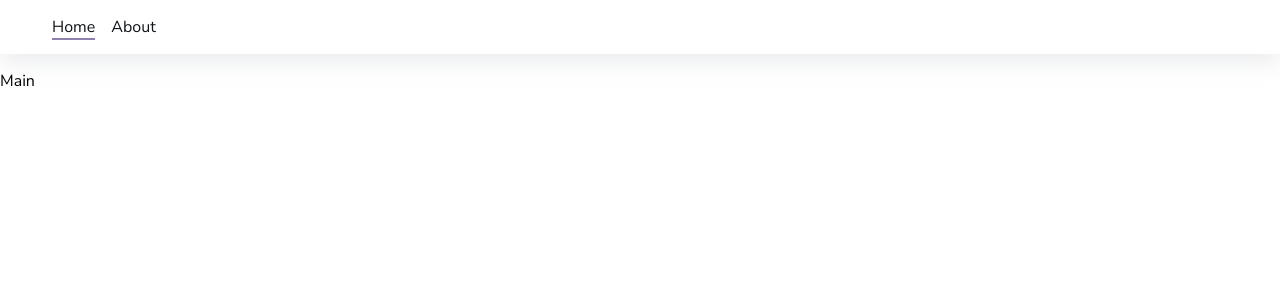
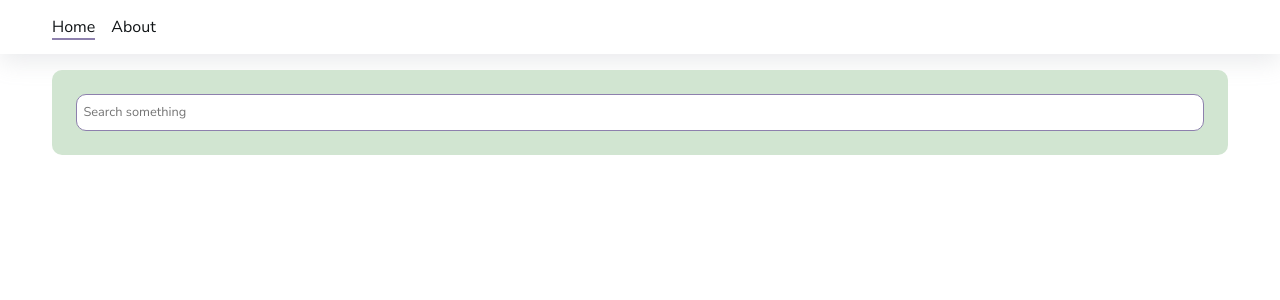
Before and after one commit to valr0lipsk/rsschool, a React (Vite) app: page / in a window 1280 px wide. Shown: the top 300 px of the page. Built offline with nearby package versions, Linux system fonts and the light colour scheme.

Commit message:
feat: implement search

```diff
--- /dev/null
+++ b/src/components/search/Search.module.scss
@@ -0,0 +1,24 @@
+.wrapper {
+  width: 100%;
+  background-color: var(--color-01);
+  padding: 1.5em;
+  border-radius: var(--radius);
+}
+
+.search {
+  width: 100%;
+  border-radius: var(--radius);
+  outline: none;
+  border: 1px solid var(--color-02);
+  padding: 0.65em 0.5em;
+  font-family: var(--font-family);
+  font-size: var(--fs-sm);
+
+  &:focus {
+    box-shadow: var(--color-02-1) 0 0 3px;
+  }
+
+  &:hover {
+    border-color: var(--color-02-1);
+  }
+}
--- /dev/null
+++ b/src/components/search/Search.tsx
@@ -0,0 +1,41 @@
+import React, { Component } from 'react';
+import style from './Search.module.scss';
+
+interface State {
+  search: string;
+}
+
+export default class Search extends Component {
+  state: State = {
+    search: '',
+  };
+
+  componentDidMount() {
+    const cachedValue = localStorage.getItem('search');
+    if (cachedValue) this.setState((state: State) => ({ ...state, search: cachedValue }));
+  }
+
+  componentWillUnmount() {
+    localStorage.setItem('search', this.state.search);
+  }
+
+  handleChange = (event: React.ChangeEvent<HTMLInputElement>) => {
+    const value = event.target.value;
+    this.setState((state: State) => ({ ...state, search: value }));
+  };
+
+  render() {
+    return (
+      <div className={style.wrapper}>
+        <input
+          className={style.search}
+          type="search"
+          id="search"
+          placeholder="Search something"
+          value={this.state.search}
+          onChange={this.handleChange}
+        />
+      </div>
+    );
+  }
+}
--- a/src/index.scss
+++ b/src/index.scss
@@ -7,10 +7,13 @@
 
 :root {
   --color-00: #fff;
-  --color-01: #c2e1c2;
+  --color-01: #d1e5d1;
   --color-02: #8d80ad;
+  --color-02-1:#8e6bdd;
   --color-03: #111517;
+
   --shadow: rgba(149, 157, 165, 0.2) 0 8px 24px;
+  --radius: 10px;
   --font-family: 'Nunito Sans', sans-serif;
 
   --fs-sm: 0.8em;
--- a/src/pages/Main.tsx
+++ b/src/pages/Main.tsx
@@ -1,7 +1,13 @@
+import Wrapper from '../components/wrapper/Wrapper';
 import React, { Component } from 'react';
+import Search from '../components/search/Search';
 
 export default class Main extends Component {
   render() {
-    return <>Main</>;
+    return (
+      <Wrapper>
+        <Search />
+      </Wrapper>
+    );
   }
 }
```
